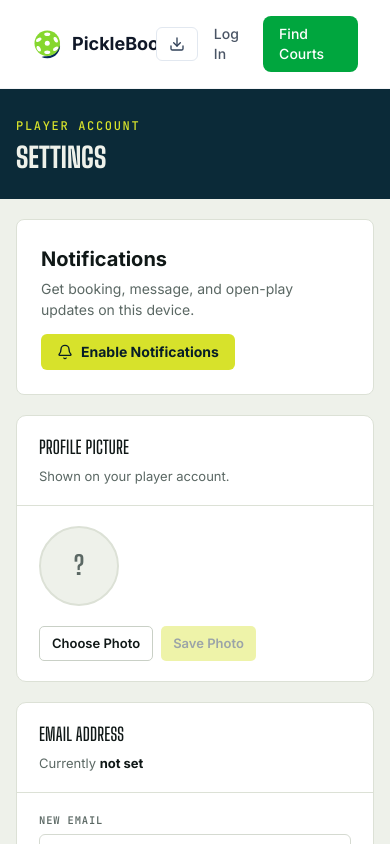
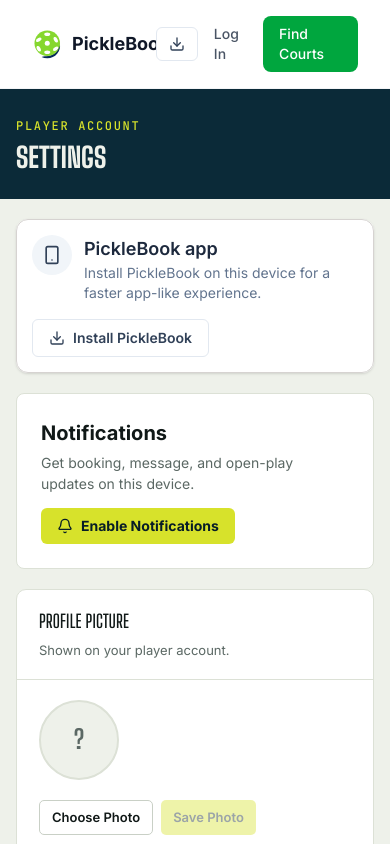
Before and after one commit to vince-estrella/picklebook-frontend, a React (Vite) app: page /settings in a window 390 px wide. Shown: the top 844 px of the page. Built offline with nearby package versions, Linux system fonts and the light colour scheme; no server answers; sample sign-in values are in the browser's storage.

Commit message:
Add iPhone install profile

```diff
--- a/public/sw.js
+++ b/public/sw.js
@@ -1,7 +1,6 @@
-const CACHE_VERSION = 'picklebook-v1'
+const CACHE_VERSION = 'picklebook-v2'
 const STATIC_CACHE = `${CACHE_VERSION}-static`
 const STATIC_ASSETS = [
-  '/',
   '/manifest.webmanifest',
   '/favicon.svg',
   '/pwa/icon-192.png',
@@ -22,7 +21,6 @@
           .filter((key) => key.startsWith('picklebook-') && key !== STATIC_CACHE)
           .map((key) => caches.delete(key))
       ))
-      .then(() => self.clients.claim())
   )
 })
 
@@ -34,11 +32,7 @@
   if (url.pathname.startsWith('/api')) return
 
   if (request.mode === 'navigate') {
-    event.respondWith(
-      fetch(request)
-        .then((response) => response)
-        .catch(() => caches.match('/'))
-    )
+    event.respondWith(fetch(request))
     return
   }
 
--- /dev/null
+++ b/src/components/AppInstallSettings.jsx
@@ -0,0 +1,48 @@
+import { CheckCircle2, Smartphone } from 'lucide-react'
+import InstallPickleBookButton from './InstallPickleBookButton'
+import { isIosDevice, isStandalonePwa } from '../lib/pwa'
+
+function AppInstallSettings() {
+  const installed = isStandalonePwa()
+  const ios = isIosDevice()
+
+  return (
+    <section className="p-4 sm:p-6 bg-white rounded-xl shadow-sm outline outline-1 outline-offset-[-1px] outline-stone-300 flex flex-col gap-4">
+      <div className="flex items-start justify-between gap-4 flex-wrap">
+        <div className="flex items-start gap-3">
+          <div className={`w-10 h-10 rounded-full flex items-center justify-center shrink-0 ${installed ? 'bg-green-100 text-green-800' : 'bg-slate-100 text-slate-700'}`}>
+            {installed ? <CheckCircle2 className="w-5 h-5" /> : <Smartphone className="w-5 h-5" />}
+          </div>
+          <div>
+            <h2 className="text-slate-800 text-lg font-semibold leading-7">PickleBook app</h2>
+            <p className="text-slate-500 text-sm font-normal leading-5">
+              {installed
+                ? 'Downloaded and running from your Home Screen.'
+                : ios
+                  ? 'Install from Safari using Share, then Add to Home Screen.'
+                  : 'Install PickleBook on this device for a faster app-like experience.'}
+            </p>
+          </div>
+        </div>
+
+        {installed ? (
+          <span className="px-3 py-1.5 rounded-full bg-green-100 text-green-800 text-xs font-bold uppercase tracking-wide">
+            Downloaded
+          </span>
+        ) : ios ? (
+          <a
+            href="/picklebook.mobileconfig"
+            className="inline-flex items-center justify-center gap-2 rounded-md border border-slate-200 bg-white px-4 py-2 text-sm font-semibold text-slate-700 hover:bg-slate-50"
+          >
+            <Smartphone className="w-4 h-4" />
+            Download iPhone Profile
+          </a>
+        ) : (
+          <InstallPickleBookButton />
+        )}
+      </div>
+    </section>
+  )
+}
+
+export default AppInstallSettings
--- a/src/lib/pwa.js
+++ b/src/lib/pwa.js
@@ -49,10 +49,7 @@
   if (!('serviceWorker' in navigator)) return
 
   window.addEventListener('load', () => {
-    navigator.serviceWorker.register('/sw.js').then((registration) => {
-      registration.update()
-      setInterval(() => registration.update(), 60 * 60 * 1000)
-    }).catch((error) => {
+    navigator.serviceWorker.register('/sw.js').catch((error) => {
       console.warn('Service worker registration failed:', error)
     })
   })
--- a/src/pages/HomePage.jsx
+++ b/src/pages/HomePage.jsx
@@ -9,6 +9,7 @@
 
 import { useNavigate } from 'react-router-dom'
 import Navbar from '../components/Navbar'
+import InstallPickleBookButton from '../components/InstallPickleBookButton'
 
 // ---------------------------------------------------------------------------
 // Design tokens — grounded in the court itself: deep court navy, kitchen
@@ -50,6 +51,13 @@
         .hb-btn:focus-visible, .hb-link:focus-visible {
           outline: 2px solid ${COLORS.citron};
           outline-offset: 3px;
+        }
+        .hb-cta-actions {
+          display: flex;
+          justify-content: center;
+          align-items: center;
+          gap: 12px;
+          flex-wrap: wrap;
         }
       `}</style>
 
@@ -371,6 +379,7 @@
         <p style={{ color: '#A9B7B2', marginBottom: '32px', fontSize: '15px' }}>
           Join the pickleball community today. Simple, fast, and reliable.
         </p>
+        <div className="hb-cta-actions">
           <button
             className="hb-btn"
             onClick={() => navigate('/courts')}
@@ -394,6 +403,8 @@
             <FaSearch size={13} />
             Find Courts
           </button>
+          <InstallPickleBookButton />
+        </div>
       </div>
 
       {/* ================= FOOTER ================= */}
--- a/src/pages/OwnerSettingsPage.jsx
+++ b/src/pages/OwnerSettingsPage.jsx
@@ -4,6 +4,7 @@
 import api from '../services/api'
 import OwnerSidebar from '../components/OwnerSidebar'
 import PushNotificationSettings from '../components/PushNotificationSettings'
+import AppInstallSettings from '../components/AppInstallSettings'
 
 // Small inline status line shown under each form once it's submitted.
 function StatusMessage({ status }) {
@@ -165,6 +166,8 @@
 
         <main className="p-4 sm:p-6 lg:p-12 max-w-3xl flex flex-col gap-6 lg:gap-8">
 
+          <AppInstallSettings />
+
           <PushNotificationSettings owner />
 
           {/* Profile picture */}
--- a/src/pages/PlayerSettingsPage.jsx
+++ b/src/pages/PlayerSettingsPage.jsx
@@ -4,6 +4,7 @@
 import api from '../services/api'
 import Navbar from '../components/Navbar'
 import PushNotificationSettings from '../components/PushNotificationSettings'
+import AppInstallSettings from '../components/AppInstallSettings'
 
 // ---------------------------------------------------------------------------
 // Design tokens — shared with QueueManager/HomePage so this page reads as
@@ -364,6 +365,8 @@
       {/* ================= BODY ================= */}
       <main className="ps-body-wrap" style={{ maxWidth: '760px', margin: '0 auto', padding: '28px 32px 60px', display: 'flex', flexDirection: 'column', gap: '20px' }}>
 
+        <AppInstallSettings />
+
         <PushNotificationSettings />
 
         {/* ---------- PROFILE PICTURE ---------- */}
```
Also changed, not shown: vercel.json, 1 other file (tests, documents, lock files or other folders). Lines whose indentation alone changed are shown as unchanged.
